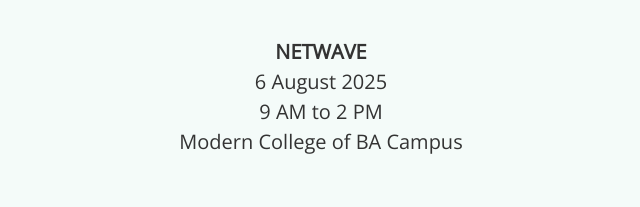
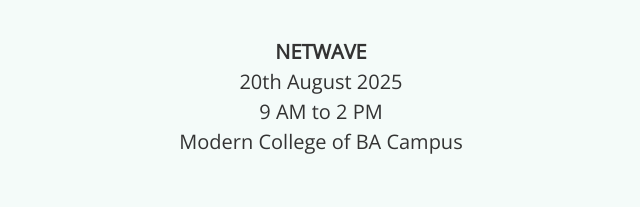
Before and after one commit to aryan12e1/GUPSHUP, a plain HTML site: page index.html in a window 1280 px wide. Shown: the part 1499-1706 px from the top of the page, 319-959 px from the left. Drawn offline with nearby package versions, Linux system fonts and the light colour scheme.

Commit message:
Update index.html

```diff
--- a/index.html
+++ b/index.html
@@ -80,7 +80,7 @@
             <h2 class="section-title">Catch Us At</h2>
             <p class="fs-5">
                 <strong>NETWAVE</strong><br>
-                6 August 2025<br>
+                20th August 2025<br>
                 9 AM to 2 PM<br>
                 Modern College of BA Campus
             </p>
@@ -108,4 +108,5 @@
 
 </body>
 
+
 </html>
```
